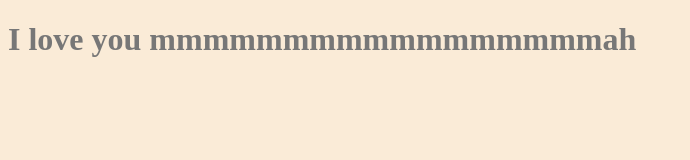
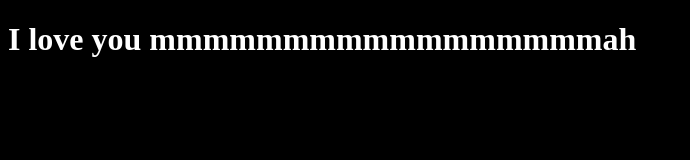
Before and after one commit to NuruddinHossam/Git_Learning_2, a plain HTML site: page index.html in a window 1280 px wide. Shown: the whole page, without its empty margins (0-690 px from the left). Drawn offline with Linux system fonts and the light colour scheme.

Commit message:
Changing Style to Dark Mode

```diff
--- a/app.js
+++ b/app.js
@@ -1 +1 @@
-alert("Hello World");
+alert("Hello World, I am Darkmoon.");
--- a/style.css
+++ b/style.css
@@ -1,6 +1,6 @@
 h1 {
-    color: #777;
+    color: #fff;
 }
 body {
-    background-color: antiquewhite;
+    background-color: #000;
 }
```
